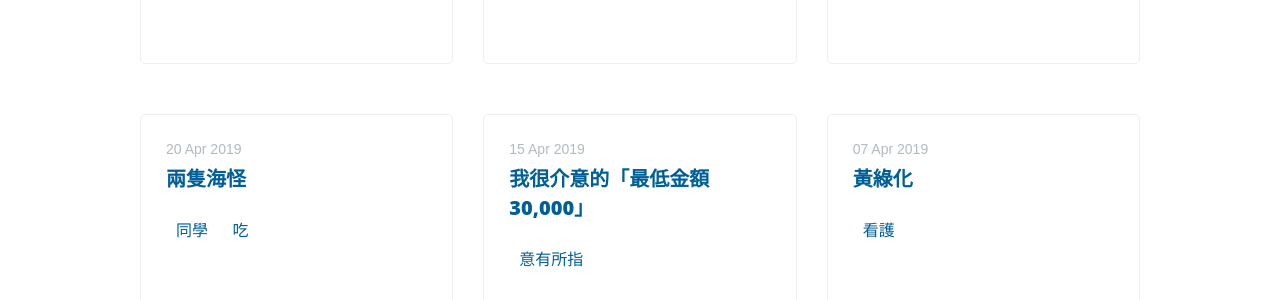
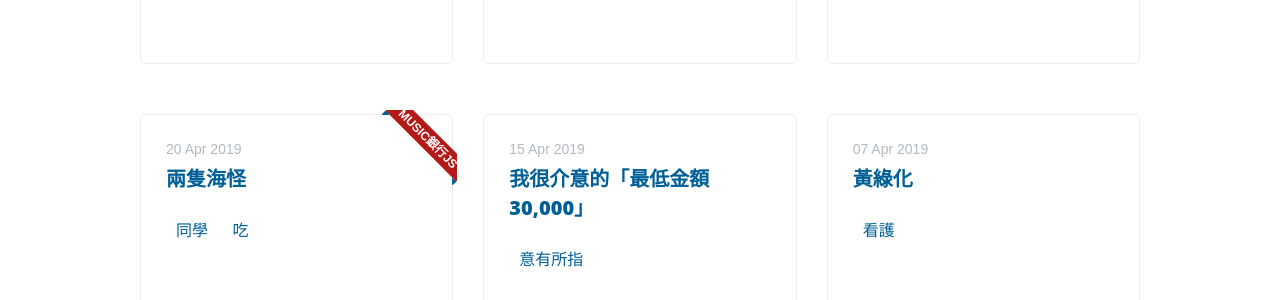
Before and after one commit to doltegg/cj, a Jekyll site: the page built from index.html, in a window 1280 px wide and 1295 px high. Shown: the part 656-956 px from the top of the window. Built offline with Jekyll 4.4.1, drawn with Linux system fonts in a browser that asks for light colours; nearby versions of some CDN libraries; library files that are not in the unit come from our copies; the list of posts is cut into pages by our own code.

Commit message:
Update 2019-04-20-sea-monster.md

```diff
--- a/_posts/2019-04-20-sea-monster.md
+++ b/_posts/2019-04-20-sea-monster.md
@@ -2,6 +2,7 @@
 layout: post
 title: 兩隻海怪
 date: 2019-04-20 21:38:11 +0000
+main-class: [music, 銀行, js]
 category: 誌
 tags: [同學, 吃]
 ---
```
